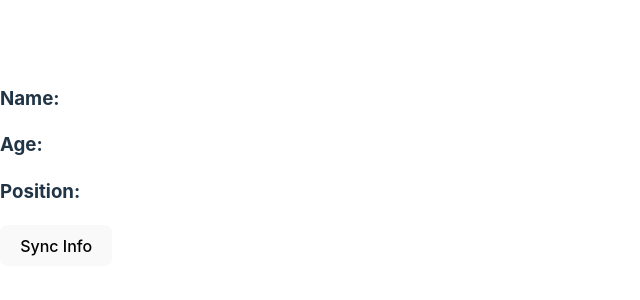
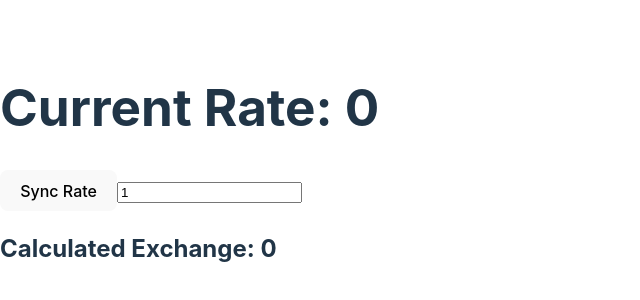
Before and after one commit to somboonnontaganok/function-react, a React (Vite) app: page / in a window 1280 px wide. Shown: the part 234-534 px from the top of the page, without its empty margins (0-640 px from the left). Built offline with nearby package versions, Linux system fonts and the light colour scheme.

Commit message:
03 excercise setRate

```diff
--- a/src/App.jsx
+++ b/src/App.jsx
@@ -1,23 +1,24 @@
 import React, { useState } from "react";
 
-// Manual Sync
 const App = () => {
-  const [name, setName] = useState("");
-  const [age, setAge] = useState("");
-  const [position, setPosition] = useState("");
+  const [rate, setRate] = useState(0);
+  const [exchange, setExchange] = useState(1);
 
-  const syncInfo = () => {
-    setName("Poonn");
-    setAge(58);
-    setPosition("Learner");
+  const syncRate = () => {
+    setRate(30);
+  };
+
+  const handleExchangeChange = (event) => {
+    const newExchange = event.target.value;
+    setExchange(newExchange);
   };
 
   return (
     <div>
-      <h3>Name: {name}</h3>
-      <h3>Age: {age}</h3>
-      <h3>Position: {position}</h3>
-      <button onClick={() => {syncInfo()}}>Sync Info</button>
+      <h1>Current Rate: {rate}</h1>
+      <button onClick={syncRate}>Sync Rate</button>
+      <input type="number" value={exchange} onChange={handleExchangeChange} />
+      <h2>Calculated Exchange: {exchange * rate}</h2>
     </div>
   );
 };
```
Also changed, not shown: 1 other file (tests, documents, lock files or other folders).
